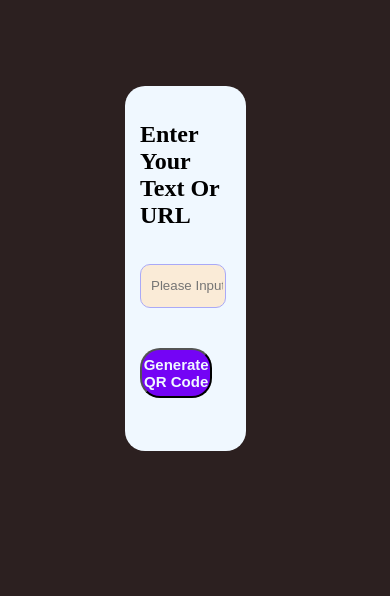
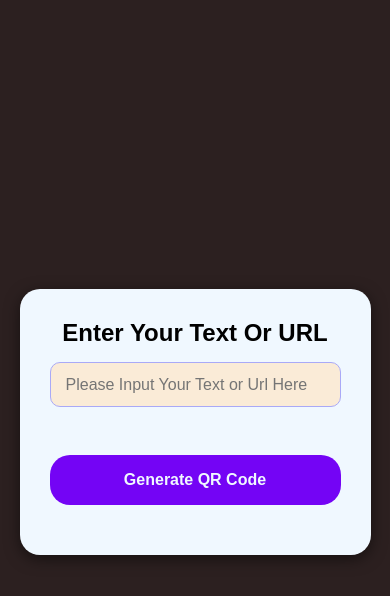
Before and after one commit to Pro-Tik/30d-30-JsProjects, a plain HTML site: page qrgenerator/index.html in a window 390 px wide. Drawn offline with Linux system fonts and the light colour scheme.

Commit message:
QR Code gen responsive and mobile

```diff
--- a/qrgenerator/style.css
+++ b/qrgenerator/style.css
@@ -1,41 +1,77 @@
-body{
+/* 1. Global Reset: Ensures padding doesn't increase element width */
+* {
+    box-sizing: border-box;
+    margin: 0;
+    padding: 0;
+    font-family: sans-serif; /* Optional: Makes it look a bit cleaner */
+}
+
+body {
     background-color: rgb(44, 32, 32);
-    padding: 20% 35% 25% 30%;
+    /* 2. Flexbox Centering: This replaces the huge padding */
+    display: flex;
+    justify-content: center; /* Centers horizontally */
+    align-items: center;     /* Centers vertically */
+    min-height: 100vh;       /* Ensures body takes up full screen height */
 }
-.content{
+
+.content {
     background-color: aliceblue;
-    padding: 15px;
+    padding: 30px; /* Increased internal breathing room */
     border-radius: 20px;
+
+    /* 3. Responsive Width Control */
+    width: 90%;          /* Takes up 90% of screen on mobile */
+    max-width: 400px;    /* Stops growing after 400px on desktop */
+
+    /* Center inner items */
+    display: flex;
+    flex-direction: column;
+    align-items: center;
+    box-shadow: 0 4px 15px rgba(0,0,0,0.5); /* Optional: Adds depth */
 }
-.content input{
-    height: 40px;
-    width:80%;
+
+.content input {
+    height: 45px; /* Slightly larger for touch targets */
+    width: 100%;  /* Takes full width of the container (minus padding) */
     border: 1px solid rgb(169, 169, 247);
     background-color: antiquewhite;
     border-radius: 10px;
-    padding-left: 10px;
+    padding-left: 15px;
     margin-top: 15px;
-    margin-bottom: 40px;
+    margin-bottom: 30px;
+    font-size: 16px; /* Prevents zooming on iPhone when clicked */
+    outline: none;
 }
-.content button{
+
+.content input:focus {
+    border-color: rgb(116, 4, 245); /* Visual feedback when typing */
+}
+
+.content button {
     height: 50px;
-    width: 80%;
+    width: 100%; /* Matches input width */
     display: flex;
     justify-content: center;
     align-items: center;
-    font-size: 15px;
+    font-size: 16px;
     font-weight: bolder;
     color: aliceblue;
     background-color: rgb(116, 4, 245);
-
+    border: none; /* Removes default gray border */
     border-radius: 20px;
     cursor: pointer;
+    transition: all 0.3s ease; /* Smooth hover effect */
+}
+
+.content button:hover {
+    background-color: rgb(156, 88, 233);
+    transform: scale(1.02);
+}
+
+.content img {
+    max-width: 100%; /* Prevents image from overflowing the card */
+    height: auto;
+    border-radius: 10px;
     margin-bottom: 20px;
 }
-.content button:hover{
-    background-color: rgb(156, 88, 233);
-    transform: scale(1.01) ;
-}
-.content img{
-
-}
```
